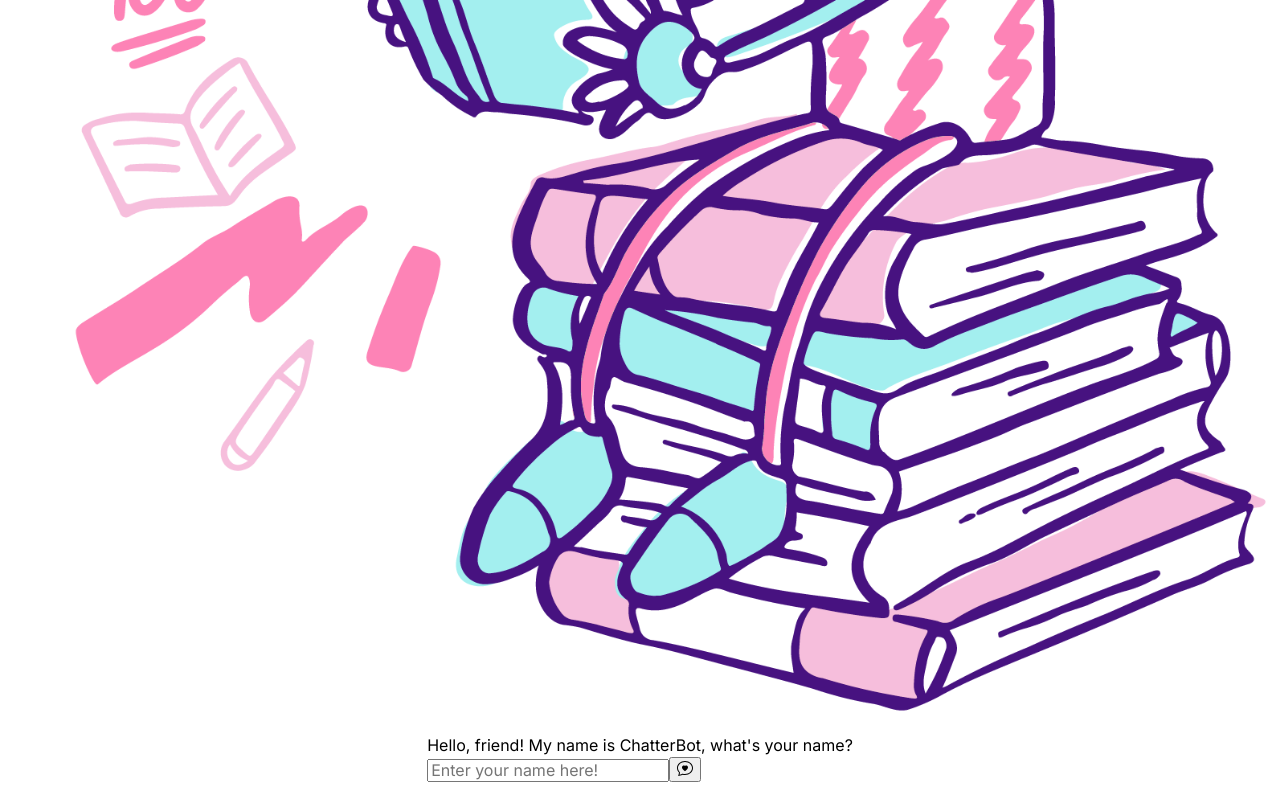
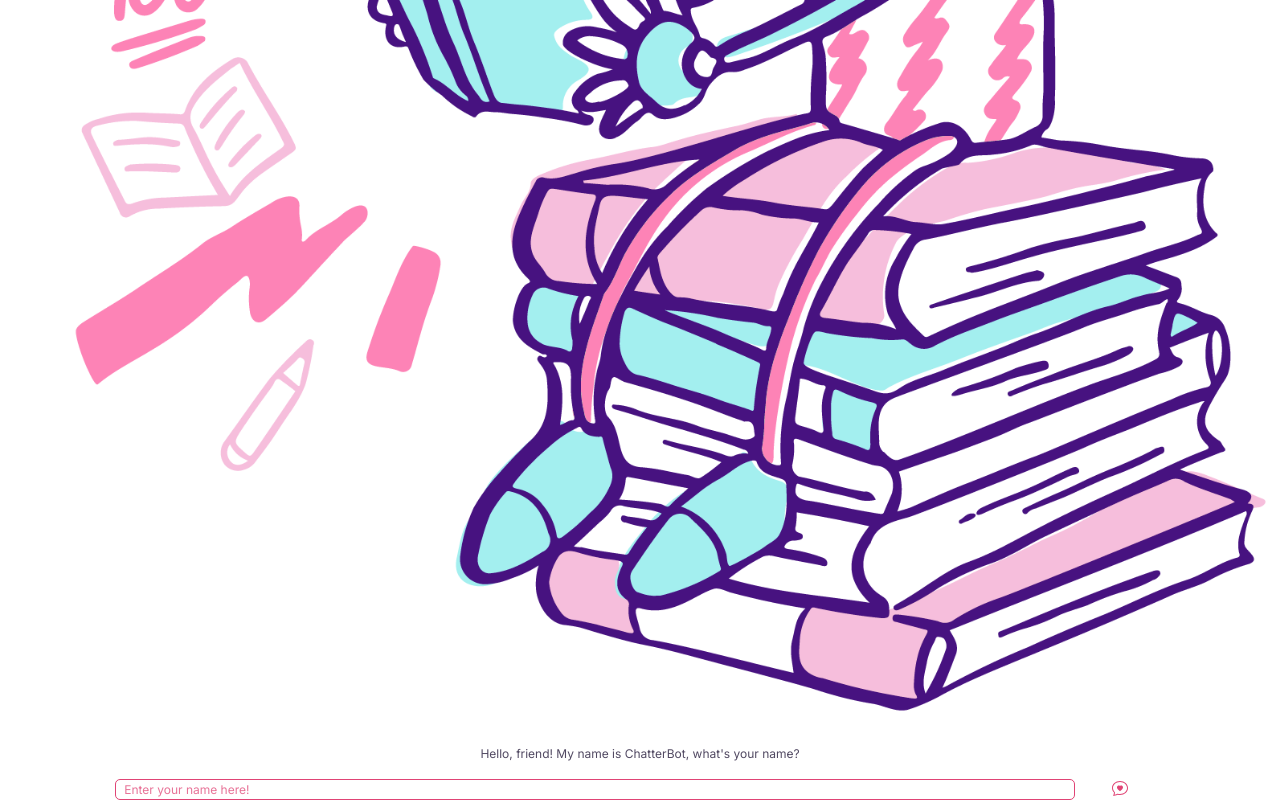
Before and after one commit to erinshien/chatbot, a Next.js app in the folder my-ai-app/: page / in a window 1280 px wide. Shown: the part 617-1417 px from the top of the page. Built offline with nearby package versions, Linux system fonts and the light colour scheme.

Commit message:
initial styling

```diff
--- a/my-ai-app/src/app/page.js
+++ b/my-ai-app/src/app/page.js
@@ -45,17 +45,19 @@ export default function Chat() {
           {!nameSubmitted && (
             <>
               <div className={styles.greeting}>
-                <p>Hello, friend! My name is ChatterBot, what's your name?</p>
+                <p className={styles.greetingText}>
+                  Hello, friend! My name is ChatterBot, what's your name?
+                </p>
               </div>
               <form className={styles.form} onSubmit={handleNameSubmit}>
                 <input
-                  className="inputField"
+                  className={`${styles.inputField} inputField`}
                   value={userName}
                   placeholder="Enter your name here!"
                   onChange={handleNameInputChange}
                 />
-                <button type="submit">
-                  <BsChatHeart />
+                <button className={styles.submitButton} type="submit">
+                  <BsChatHeart className={styles.chatHeartIcon} />
                 </button>
               </form>
             </>
@@ -64,17 +66,19 @@ export default function Chat() {
           {nameSubmitted && (
             <>
               <div className={styles.greeting}>
-                <p>Hi, ${userName}! What would you like to know?</p>
+                <p className={styles.greetingText}>
+                  Hi, {userName}! What would you like to know?
+                </p>
               </div>
               <form className={styles.form} onSubmit={handleSubmit}>
                 <input
-                  className="inputField"
+                  className={`${styles.inputField} inputField`}
                   value={input}
                   placeholder="Ask me anything!"
                   onChange={handleInputChange}
                 />
-                <button type="submit">
-                  <BsChatHeart />
+                <button className={styles.submitButton} type="submit">
+                  <BsChatHeart className={styles.chatHeartIcon} />
                 </button>
               </form>
             </>
--- a/my-ai-app/src/app/page.module.css
+++ b/my-ai-app/src/app/page.module.css
@@ -1,16 +1,3 @@
-/* .imageContainer {
-  max-width: 50vw;
-  max-height: 25vh;
-  position: relative;
-}
-
-.imageContainer .image {
-  width: 100%;
-  height: 100%;
-  position: relative !important;
-  object-fit: cover;
-} */
-
 .container {
   display: flex;
   flex-direction: column;
@@ -18,3 +5,56 @@
   align-items: center;
   padding-top: 5vh;
 }
+
+.greetingText {
+  color: rgb(81, 73, 98);
+  font-size: 12px;
+  text-align: center;
+  padding-top: 2vh;
+  padding-bottom: 2vh;
+}
+
+.chatbot {
+  display: flex;
+  flex-direction: column;
+  align-items: center;
+}
+
+.form {
+  display: flex;
+  justify-content: center;
+}
+
+.inputField {
+  width: 75vw;
+  background: white;
+  border-color: rgb(224, 68, 117);
+  border-style: solid;
+  border-width: 1px;
+  border-radius: 5px;
+  padding-left: 8px;
+  font-size: 12px;
+}
+
+.inputField::placeholder {
+  color: rgb(224, 68, 117);
+  opacity: 0.75;
+}
+
+.submitButton {
+  width: 7vw;
+  border: 0;
+  background: 0;
+}
+
+.chatHeartIcon {
+  color: rgb(224, 68, 117);
+}
+
+.chatHistory {
+  width: 82vw;
+  color: rgb(81, 73, 98);
+  font-size: 12px;
+  text-align: justify;
+  padding-top: 2vh;
+}
```
